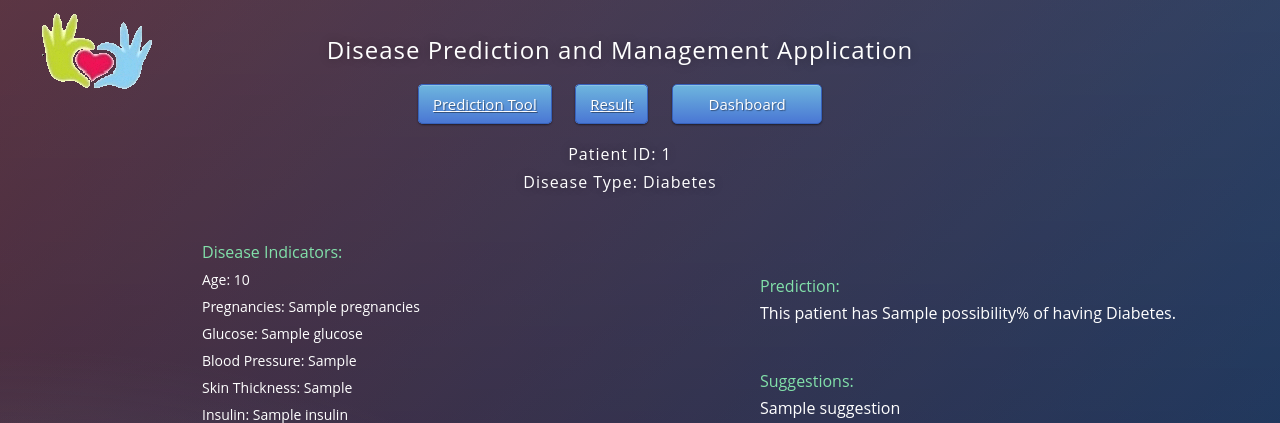
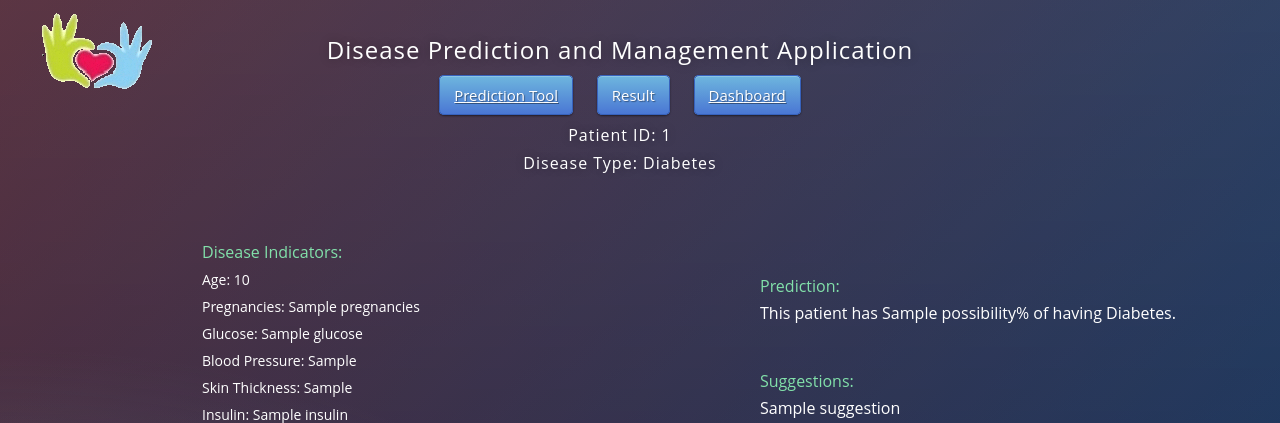
Before and after one commit to qlin1/capstone, a Django app: template capstone/capstoneapp/templates/d_result.html in a window 1280 px wide. Shown: the top 423 px of the page. Run offline with Django 3.2, Linux system fonts and the light colour scheme; tables that the repository leaves empty hold one stand-in row (values such as "Sample post"); the template is opened without the code that fills it: values that come from a table or form of the project are taken from there, most other values are stand-ins (such as "Sample title", 1, 10 or a date in 2020); some libraries are stand-ins or nearby versions.

Commit message:
Final page link

```diff
--- a/capstone/capstoneapp/templates/d_final_result.html
+++ b/capstone/capstoneapp/templates/d_final_result.html
@@ -248,9 +248,9 @@
 
     <br/>
     <div align="center">
-        <a href="{% url 'tool2' patient_id%}" type="submit"style="margin-right:20px;width:150px" class="btn btn-primary btn-block btn-large">Prediction Tool</a>
+        <a href="{% url 'tool2' patient_id%}" style="margin-right:20px;width:150px" class="btn btn-primary btn-block btn-large">Prediction Tool</a>
         <button type="submit" style="margin-right:20px;width:150px" class="btn btn-primary btn-block btn-large">Results</button>
-        <a href="{% url 'dashboard' patient_id %}" type="submit" style="width:150px" class="btn btn-primary btn-block btn-large">Dashboard</a>
+        <a href="{% url 'dashboard' patient_id %}" style="width:150px" class="btn btn-primary btn-block btn-large">Dashboard</a>
     </div>
     <br/>
     <h2 style= "text-align:center; font-size: medium">Patient ID: {{patient_id}}</h2>
--- a/capstone/capstoneapp/templates/d_result.html
+++ b/capstone/capstoneapp/templates/d_result.html
@@ -242,8 +242,8 @@
     <br/>
     <div align="center">
         <a style="width:150px;margin-right:20px" class="btn btn-primary btn-block btn-large" href="{% url 'tool2' patient_id%}">Prediction Tool</a>
-        <a style="width:150px;margin-right:20px" class="btn btn-primary btn-block btn-large" href="{% url 'dashboard' patient_id %}">Result</a>
-        <button type="submit" style="width:150px" class="btn btn-primary btn-block btn-large">Dashboard</button>
+        <a style="width:150px;margin-right:20px" class="btn btn-primary btn-block btn-large" >Result</a>
+        <a href="{% url 'dashboard' patient_id %}"  style="width:150px" class="btn btn-primary btn-block btn-large">Dashboard</a>
     </div>
     <br/>
     <h2 style= "text-align:center; font-size: medium">Patient ID: {{patient_id}}</h2>
```
